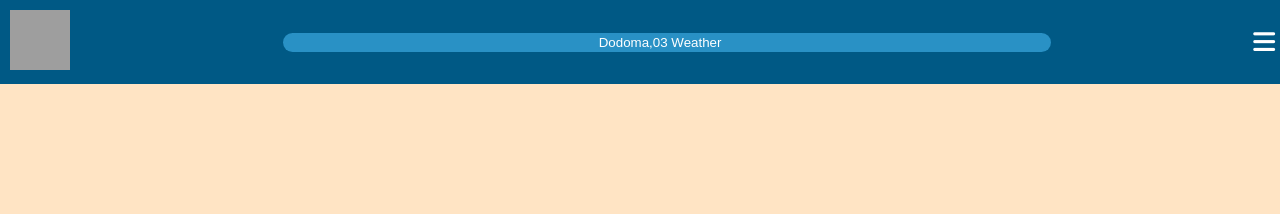
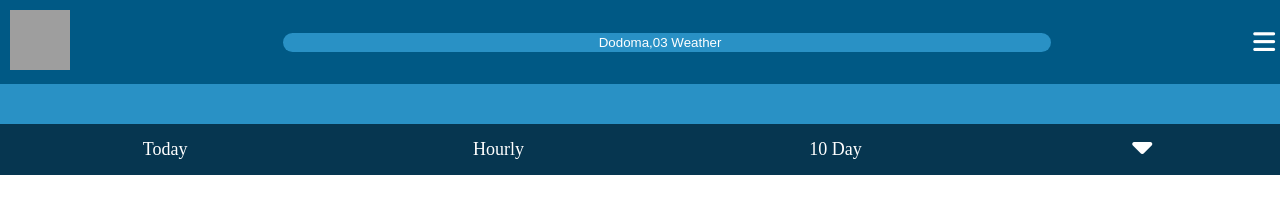
Before and after one commit to tumainimaganiko/Weather.com, a website built with webpack: page src/index.html in a window 1280 px wide. Built offline with nearby package versions, Linux system fonts and the light colour scheme; grey boxes are pictures that could not be loaded.

Commit message:
Add Navigation bar

```diff
--- a/src/index.html
+++ b/src/index.html
@@ -21,5 +21,14 @@
             <i class="fa-solid fa-bars"></i>
         </div>
     </header>
+    <div id="empty"></div>
+    <nav>
+        <ul>
+            <li><a href="#">Today</a></li>
+            <li><a href="#">Hourly</a></li>
+            <li><a href="#">10 Day</a></li>
+            <i class="fa-sharp fa-solid fa-sort-down"></i>
+        </ul>
+    </nav>
 </body>
 </html>
--- a/src/styles.css
+++ b/src/styles.css
@@ -1,5 +1,4 @@
 body {
-    background-color: bisque;
     margin: 0;
 }
 
@@ -37,10 +36,44 @@ input[type='search'] {
 input[type='search']::placeholder {
     color: #fff;
     text-align: center;
-
 }
 
 .fa-bars {
     font-size: 25px;
     color: #fff;
 }
+
+#empty {
+    height: 40px;
+    background-color: #2991c5;
+}
+
+nav ul {
+    list-style-type: none;
+    display: flex;
+    justify-content: space-around;
+    background-color: #063650;
+    width: 100%;
+    margin: 0;
+    padding: 0;
+}
+
+nav ul li {
+    padding: 5px;
+}
+
+nav ul li:hover {
+    border-bottom: 1px solid #fff;
+}
+nav a {
+    display: block;
+    padding: 10px;
+    text-decoration: none;
+    font-size: 18px;
+    color: #fff;
+}
+
+.fa-sort-down {
+    font-size: 32px;
+    color: #fff;
+}
```
